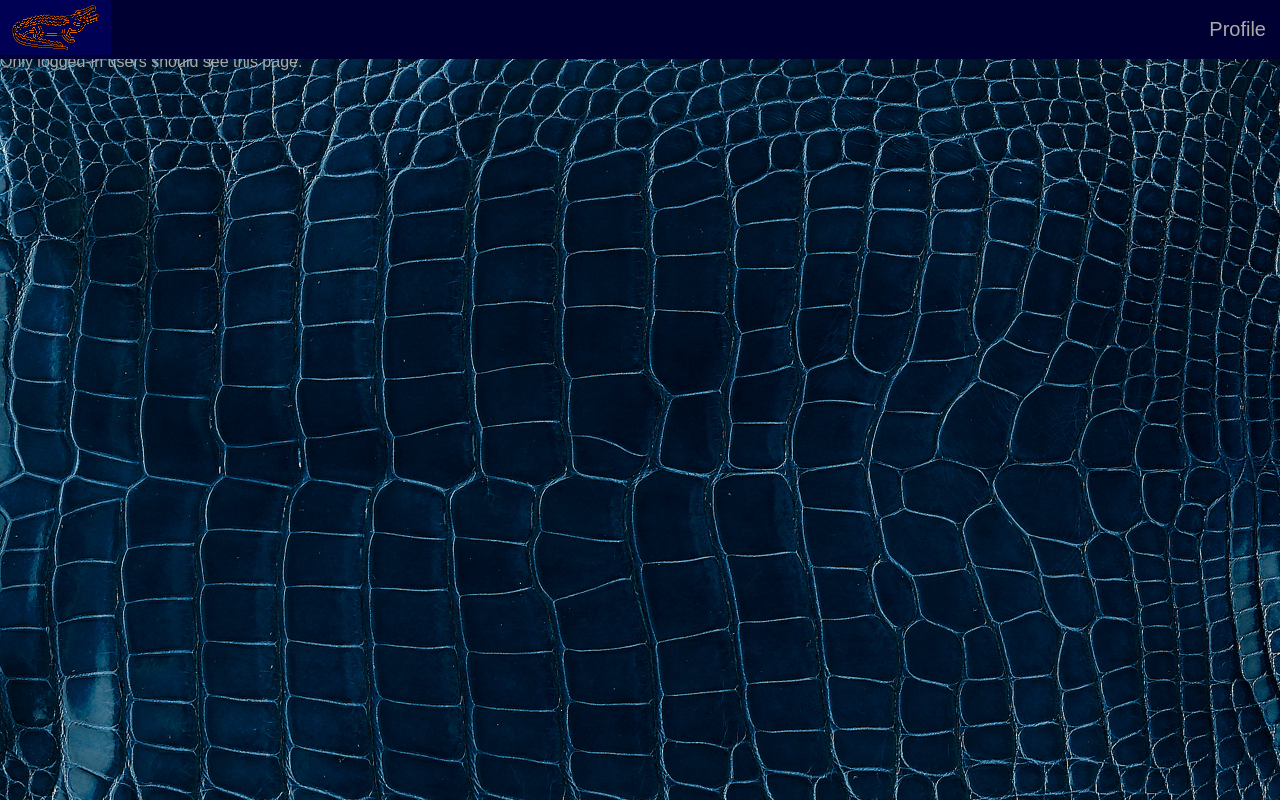
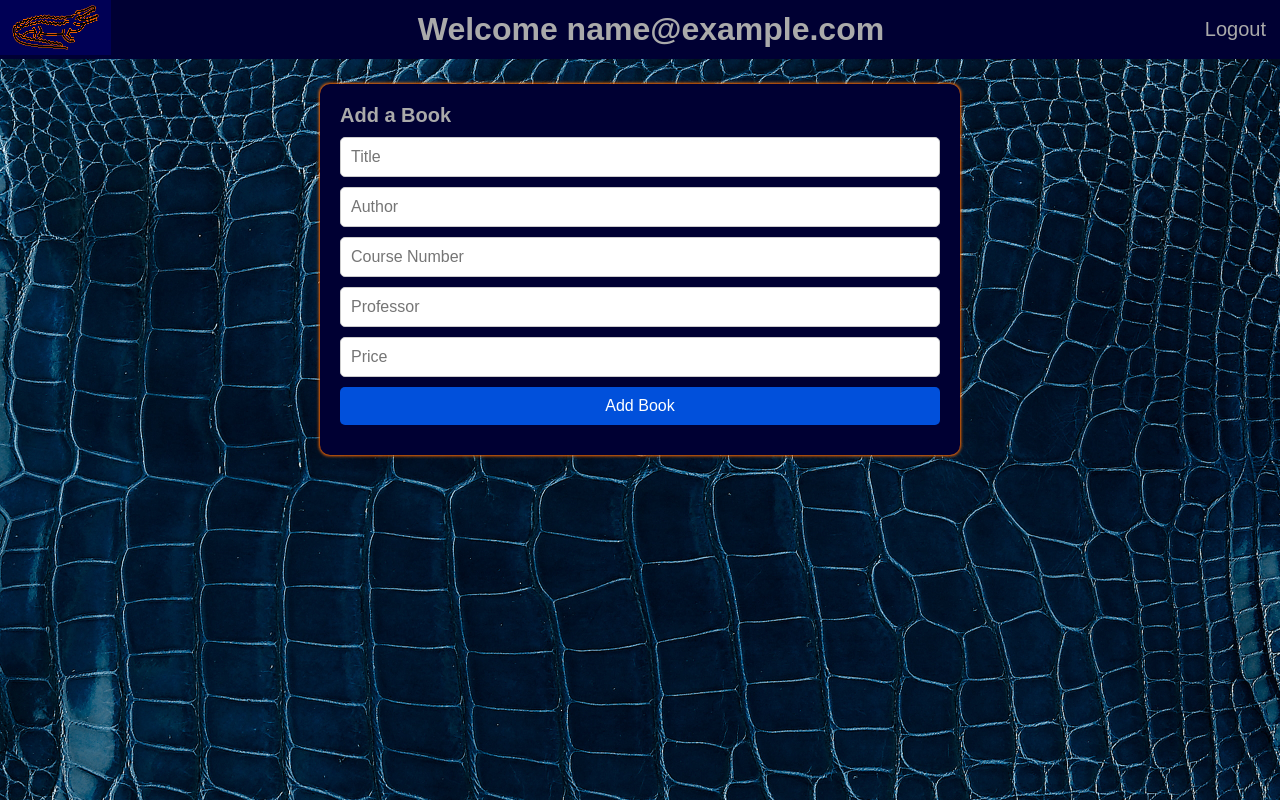
Before and after one commit to William-Dunlap/SWE_Group_Project, a Flask app: template frontend/public/templates/profile.html in a window 1280 px wide. Run offline with Flask 3, Linux system fonts and the light colour scheme; the template is opened without the code that fills it: most values are stand-ins (such as "Sample title", 1, 10 or a date in 2020).

Commit message:
Adds the user email to the profile and adds a NON-FUNCTIONAL form to add a book to the database, also strengthens the login by preventin gthe user from directly navigating to the profile page

```diff
--- a/frontend/public/static/style.css
+++ b/frontend/public/static/style.css
@@ -5,6 +5,13 @@ body {
     margin: 0;
     background: url('../static/background.jpg') no-repeat center center fixed;
     background-size: cover;
+
+    display: flex;
+    flex-direction: column;
+    align-items: center;
+    justify-content: flex-start;
+    min-height: 100vh;
+
 }
 h1 {
     color: #aaa;
@@ -118,7 +125,7 @@ button:hover {
 
 .book-card {
     width: 600px; /* Set the same width for all cards */
-    background-color: #f4f4f4; /* Light background for the cards */
+    background-color: #003; /* Light background for the cards */
     padding: 20px;
     margin: 10px 0; /* Vertical margin between cards */
     border-radius: 10px; /* Slight rounding of corners */
@@ -126,6 +133,7 @@ button:hover {
     text-align: left;
     display: flex;
     flex-direction: column;
+    box-shadow: 0 0 3px 1px #ff6c00;
 }
 
 .book-card h2 {
@@ -141,3 +149,56 @@ button:hover {
 .book-card p strong {
     font-weight: bold;
 }
+.book-card:hover {
+    transform: scale(1.03);
+    background-color: #00085d;
+    box-shadow: 0 0 10px 2px #ff6c00;
+}
+
+.form-card {
+    width: 600px;
+    background-color: #003;
+    padding: 20px;
+    margin: 20px 0;
+    border-radius: 10px;
+    box-shadow: 0 0 3px 1px #ff6c00;
+    text-align: left;
+    display: flex;
+    flex-direction: column;
+}
+
+/* Additional tweaks */
+.form-card h2 {
+    font-size: 20px;
+    margin-bottom: 10px;
+}
+
+.form-card input {
+    width: 96.3%;
+    padding: 10px;
+    border: 1px solid #ccc;
+    border-radius: 5px;
+    font-size: 16px;
+    margin-bottom: 10px;
+}
+
+.form-card button {
+    width: 100%;
+    padding: 10px;
+    background: #0150db;
+    color: #fff;
+    border: none;
+    border-radius: 5px;
+    font-size: 16px;
+    cursor: pointer;
+    transition: background 0.3s;
+}
+
+.form-card button:hover {
+    background: #00399e;
+}
+
+#add-book-message {
+    margin-top: 10px;
+    font-size: 16px;
+}
--- a/frontend/public/templates/profile.html
+++ b/frontend/public/templates/profile.html
@@ -2,16 +2,33 @@
 <html lang="en">
 <head>
     <meta charset="UTF-8">
-    <meta name="viewport" content="width=device-width, initial-scale=1.0">
     <title>Profile</title>
     <link rel="stylesheet" href="{{ url_for('static', filename='style.css') }}">
 </head>
 <body>
     <div class="menu-bar">
-        <a href="/"><img src="../static/gator.png" alt="Technology Image"></a>
-        <a href="profile"><span>Profile</span></a>
+        <a href="/"><img src="../static/gator.png" alt="Gator"></a>
+        <h1>Welcome {{ user_email }}</h1>
+        <a href="/logout"><span>Logout</span></a>
     </div>
-    <h1>Welcome to your profile page!</h1>
-    <p>Only logged-in users should see this page.</p>
+
+    <h2>=====</h2>
+
+    <!-- Form Card for adding a book -->
+    <div class="form-card">
+        <h2>Add a Book</h2>
+        <form id="add-book-form">
+            <input type="text" placeholder="Title" name="title" required>
+            <input type="text" placeholder="Author" name="author" required>
+            <input type="text" placeholder="Course Number" name="courseNumber" required>
+            <input type="text" placeholder="Professor" name="professor" required>
+            <input type="number" placeholder="Price" name="price" required>
+            <button type="submit">Add Book</button>
+        </form>
+        <div id="add-book-message"></div>
+    </div>
+
+    <!-- Link to the new add_books.js file -->
+    <script type="module" src="{{ url_for('static', filename='add_books.js') }}"></script>
 </body>
 </html>
--- a/main.py
+++ b/main.py
@@ -1,13 +1,19 @@
-from flask import Flask, request, render_template, jsonify
-from firebase_config import auth
-from firebase_config import db
+from flask import Flask, request, render_template, jsonify, session, redirect, url_for
+from firebase_config import auth, db
+import firebase_admin
+from firebase_admin import credentials
+from firebase_admin import auth as firebase_auth
+import os
 
 app = Flask(__name__, template_folder="frontend/public/templates", static_folder="frontend/public/static")
+
+# Generate a secure secret key
+app.secret_key = os.urandom(24)
 
 @app.route("/")
 def index():
     try:
-        books_ref = db.collection("books")  # Change "books" to your actual collection name
+        books_ref = db.collection("books")
         books = [doc.to_dict() for doc in books_ref.stream()]
         return render_template("index.html", books=books)
     except Exception as e:
@@ -19,38 +25,53 @@ def login_page():
 
 @app.route("/profile")
 def profile():
-    return render_template("profile.html")
+    if 'user_email' not in session:
+        return redirect(url_for("login_page"))
+    return render_template("profile.html", user_email=session['user_email'])
 
-@app.route("/signup", methods=["POST"])
-def signup():
-    data = request.json
-    email = data.get("username")
-    password = data.get("password")
+@app.route("/session-login", methods=["POST"])
+def session_login():
+    id_token = request.json.get("idToken")
+    try:
+        decoded_token = firebase_auth.verify_id_token(id_token)
+        session['user_email'] = decoded_token.get("email")
+        return jsonify({"message": "Session created"}), 200
+    except Exception as e:
+        return jsonify({"error": str(e)}), 401
 
-    if not email or not password:
-        return jsonify({"error": "Missing credentials"}), 400
+@app.route("/add-book", methods=["POST"])
+def add_book():
+    try:
+        # Ensure you're getting the data as JSON
+        data = request.get_json()  # use get_json(), not request.json
 
-    try:
-        # Create user in Firebase Auth
-        user = auth.create_user(email=email, password=password)
-        return jsonify({"message": "Account created successfully"}), 200
-    except Exception as e:
-        return jsonify({"error": str(e)}), 400
+        title = data.get("title")
+        author = data.get("author")
+        course_number = data.get("courseNumber")
+        professor = data.get("professor")
+        price = data.get("price")
 
-@app.route("/login", methods=["POST"])
-def login():
-    data = request.json
-    email = data.get("username")
-    password = data.get("password")
+        # Make sure all fields are present
+        if not all([title, author, course_number, professor, price]):
+            return jsonify({"error": "All fields are required"}), 400
 
-    if not email or not password:
-        return jsonify({"error": "Missing credentials"}), 400
+        # Add the book to Firestore
+        book_ref = db.collection("books").add({
+            "title": title,
+            "author": author,
+            "courseNumber": course_number,
+            "professor": professor,
+            "price": price
+        })
 
-    try:
-        # Firebase Auth handles login on the client side (firebase.js)
-        return jsonify({"message": "Login successful"}), 200
+        return jsonify({"message": "Book added successfully!"}), 200
     except Exception as e:
         return jsonify({"error": str(e)}), 500
 
+@app.route("/logout")
+def logout():
+    session.clear()
+    return redirect(url_for("/"))
+
 if __name__ == "__main__":
     app.run(debug=True)
```
Also changed, not shown: frontend/public/static/add_book.js (added, +23 -0 lines), frontend/public/static/firebase.js (+30 -48 lines).
